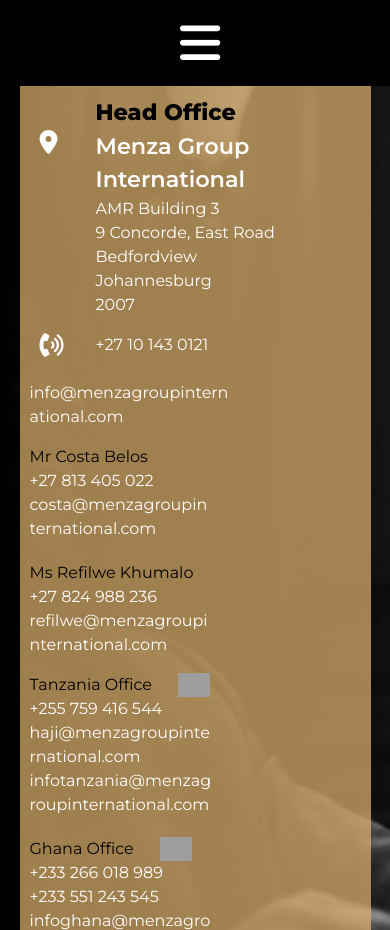
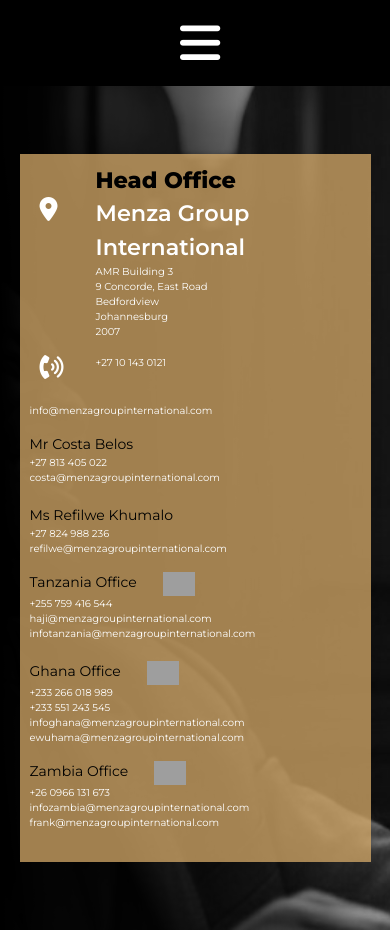
Before and after one commit to saoxygen/menza, a plain HTML site: page contact.html in a window 390 px wide. Drawn offline with nearby package versions, Linux system fonts and the light colour scheme; grey boxes are pictures that could not be loaded.

Commit message:
Update responsive.css

```diff
--- a/responsive.css
+++ b/responsive.css
@@ -386,7 +386,13 @@
     } */
 
     #contact_content p {
-        width: 70%;
+        width: 100%;
+        font-size: 10px;
+    }
+
+    #contact_content .black_text {
+        width: 100%;
+        font-size: 14px;
     }
 
 }
```
